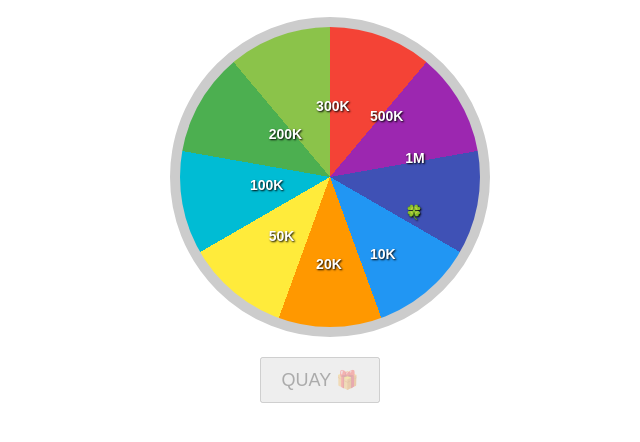
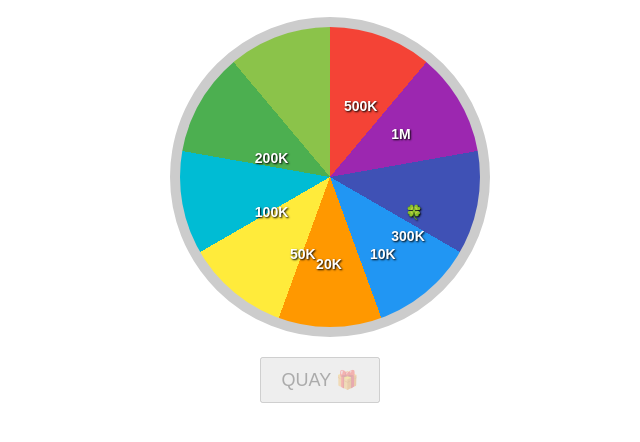
Before and after one commit to Ngoctrainer/tritueforlife, a plain HTML site: page index.html in a window 1280 px wide. Shown: the part 104-546 px from the top of the page, without its empty margins (320-960 px from the left). Drawn offline with Linux system fonts and the light colour scheme.

Commit message:
Update index.html

```diff
--- a/index.html
+++ b/index.html
@@ -22,12 +22,12 @@
   <div class="label" style="--angle: 20deg;">🍀</div>
   <div class="label" style="--angle: 60deg;">10K</div>
   <div class="label" style="--angle: 100deg;">20K</div>
-  <div class="label" style="--angle: 140deg;">50K</div>
-  <div class="label" style="--angle: 180deg;">100K</div>
-  <div class="label" style="--angle: 220deg;">200K</div>
-  <div class="label" style="--angle: 260deg;">300K</div>
-  <div class="label" style="--angle: 300deg;">500K</div>
-  <div class="label" style="--angle: 340deg;">1M</div>
+  <div class="label" style="--angle: 120deg;">50K</div>
+  <div class="label" style="--angle: 160deg;">100K</div>
+  <div class="label" style="--angle: 200deg;">200K</div>
+  <div class="label" style="--angle: 40deg;">300K</div>
+  <div class="label" style="--angle: 280deg;">500K</div>
+  <div class="label" style="--angle: 320deg;">1M</div>
 </div>
 
   </div>
```
